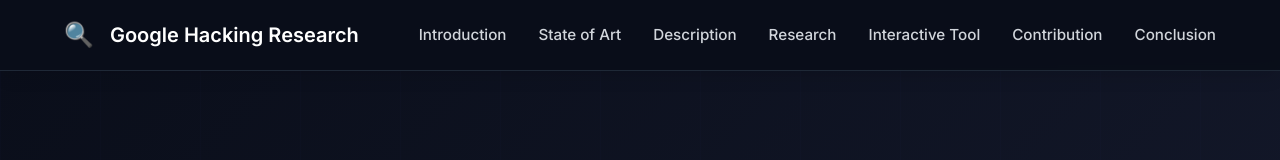
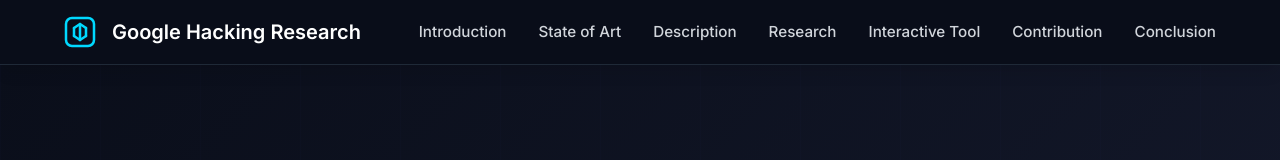
Before and after one commit to Luislopezleon/google-hacking-research, a plain HTML site: page index.html in a window 1280 px wide. Shown: the top 160 px of the page. Drawn offline with Linux system fonts and the light colour scheme.

Commit message:
Replace emoji logo with professional SVG icon
Changes:
- Removed childish magnifying glass emoji (🔍)
- Added professional geometric network/security icon
- SVG design represents data structure/network security
- Clean, minimalist design appropriate for academic project
- Icon scales properly and changes color on hover
- Maintains brand consistency with cyan/primary color

The new logo is more appropriate for a serious cybersecurity research project.

```diff
--- a/index.html
+++ b/index.html
@@ -12,7 +12,13 @@
     <nav class="navbar">
         <div class="container">
             <div class="nav-brand">
-                <span class="logo-icon">&#x1F50D;</span>
+                <svg class="logo-icon" width="32" height="32" viewBox="0 0 32 32" fill="none" xmlns="http://www.w3.org/2000/svg">
+                    <rect x="2" y="2" width="28" height="28" rx="6" stroke="currentColor" stroke-width="2.5"/>
+                    <path d="M10 12L16 8L22 12M22 20L16 24L10 20" stroke="currentColor" stroke-width="2.5" stroke-linecap="round" stroke-linejoin="round"/>
+                    <line x1="16" y1="8" x2="16" y2="24" stroke="currentColor" stroke-width="2.5" stroke-linecap="round"/>
+                    <line x1="10" y1="12" x2="10" y2="20" stroke="currentColor" stroke-width="2.5" stroke-linecap="round"/>
+                    <line x1="22" y1="12" x2="22" y2="20" stroke="currentColor" stroke-width="2.5" stroke-linecap="round"/>
+                </svg>
                 <span class="logo-text">Google Hacking Research</span>
             </div>
             <button class="mobile-menu-toggle" onclick="toggleMobileMenu()" aria-label="Toggle menu">
--- a/styles.css
+++ b/styles.css
@@ -216,7 +216,15 @@ pre code {
 }
 
 .logo-icon {
-    font-size: 1.5rem;
+    width: 32px;
+    height: 32px;
+    color: var(--primary-color);
+    transition: all var(--transition-base);
+}
+
+.logo-icon:hover {
+    color: var(--primary-dark);
+    transform: scale(1.05);
 }
 
 .nav-menu {
```
